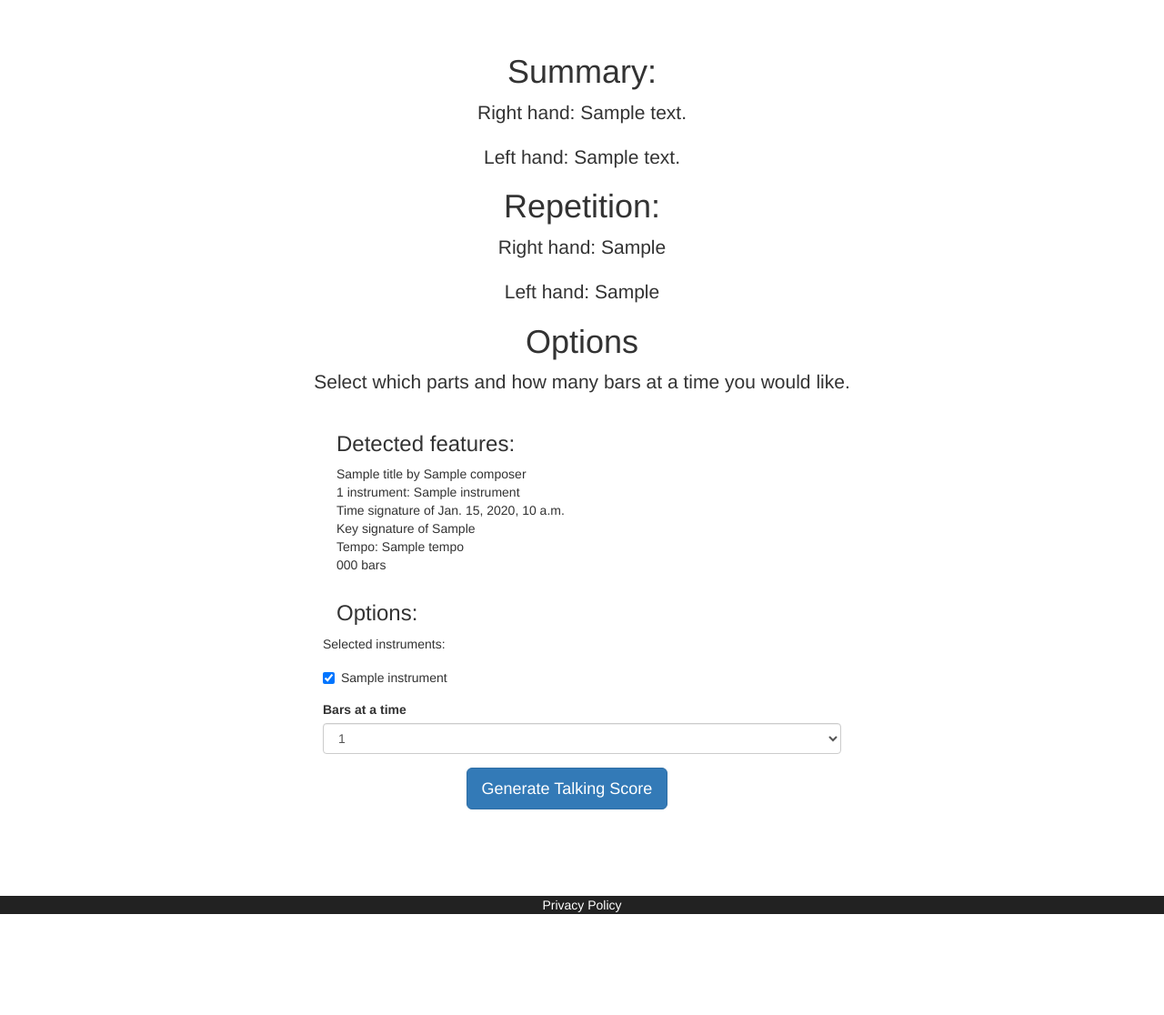
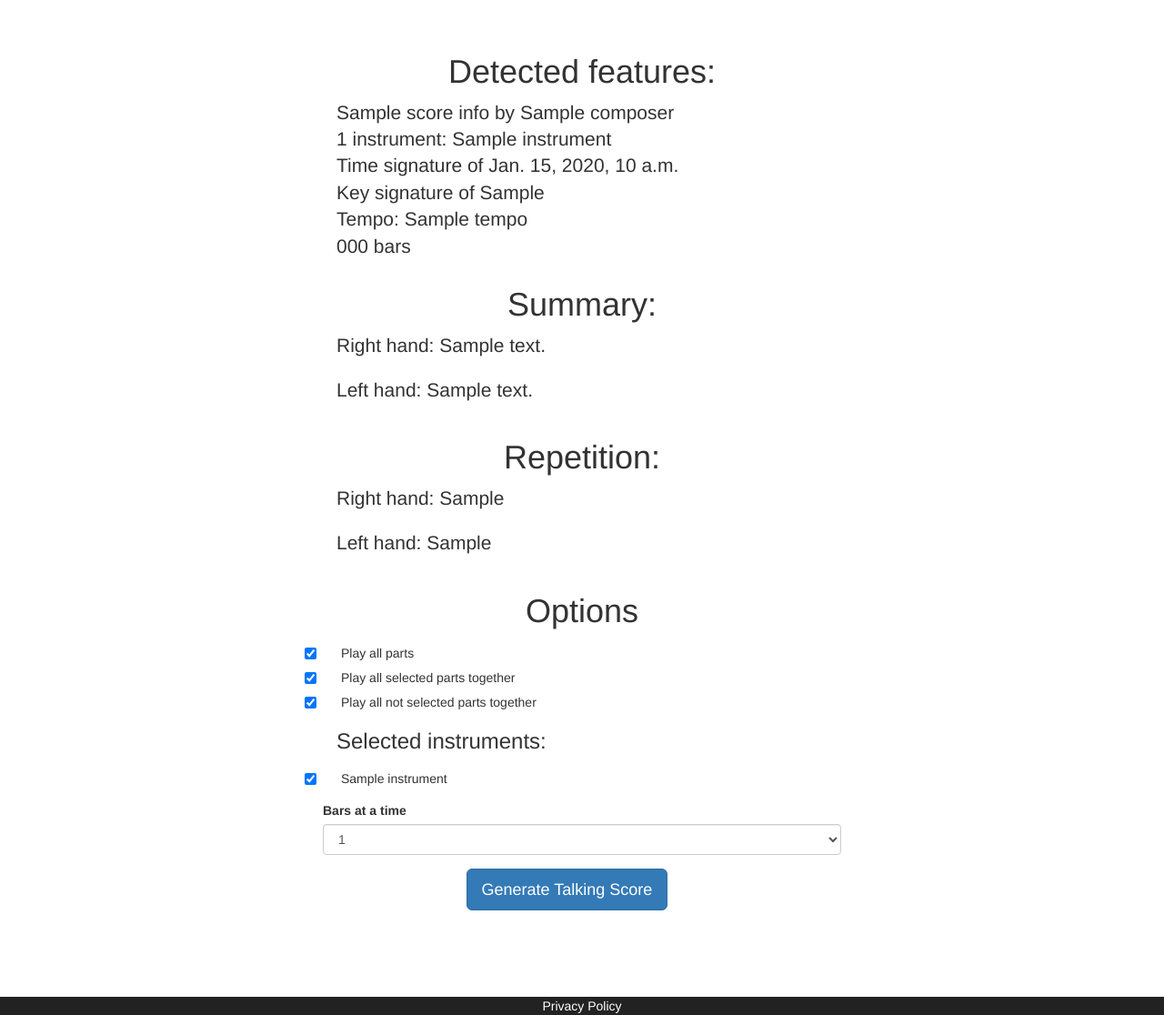
Before and after one commit to bentimms/talkingscores, a Django app: template talkingscoresapp/templates/options.html in a window 1280 px wide. Shown: the part 51-1167 px from the top of the page at 91% size. Before the commit the page ends 1056 px from the top, so only its background shows below. Run offline with Django 3.2, Linux system fonts and the light colour scheme; tables that the repository leaves empty hold one stand-in row (values such as "Sample post"); the template is opened without the code that fills it: values that come from a table or form of the project are taken from there, most other values are stand-ins (such as "Sample title", 1, 10 or a date in 2020); parts of the project's set-up code (start-up, migrations or seed data) failed here and were passed over; some libraries are stand-ins or nearby versions.

Commit message:
Get the selected instruments from options.html into .opts json file and then into HTMLTalkingScoreFormatter

```diff
--- a/lib/talkingscoreslib.py
+++ b/lib/talkingscoreslib.py
@@ -405,7 +405,11 @@ class HTMLTalkingScoreFormatter():
             'pitchBeforeDuration': False,
             'describeBy': 'beat',
             'handsTogether': True,
-            'barsAtATime': int(options["bars_at_a_time"])
+            'barsAtATime': int(options["bars_at_a_time"]),
+            'playAll':options["play_all"],
+            'playSelected':options["play_selected"],
+            'playUnselected':options["play_unselected"],
+            'instruments':options["instruments"],
         }
 
     def generateHTML(self,output_path="",web_path=""):
--- a/talkingscoresapp/templates/options.html
+++ b/talkingscoresapp/templates/options.html
@@ -5,68 +5,86 @@
 {% block noindex %}<meta name="robots" content="noindex" />{% endblock %}
 
 {% block content %}
-    <h1>Summary:</h1>
-    <p class="lead">Right hand: {{summary_right_hand}}</p>
-    <p class="lead">Left hand: {{summary_left_hand}}</p>
 
-    <h1>Repetition:</h1>
-    <p class="lead">Right hand: {{repetition_right_hand}}</p>
-    <p class="lead">Left hand: {{repetition_left_hand}}</p>
+    {% if form.non_field_errors %}
+        <div class="alert alert-danger" role="alert">
+            <span class="glyphicon glyphicon-exclamation-sign" aria-hidden="true"></span>
+            {{ form.non_field_errors }}
+        </div>
+    {% endif %}
 
-    <h1>Options</h1>
-    <p class="lead">Select which parts and how many bars at a time you would like.</p>
+    {% if form.errors %}
+        <div class="alert alert-danger" role="alert">
+            <span class="glyphicon glyphicon-exclamation-sign" aria-hidden="true"></span>
+            {{ form.errors }}
+        </div>
+    {% endif %}
 
-    <div class="row text-left">
+    <h1>Detected features:</h1>
+    <div class="row text-left lead">
         <div class="col-md-6 col-md-offset-3">
-            <h3>Detected features:</h3>
             <ul class="list-unstyled">
-                <li>{{ title }} by {{ composer }}</li>
-                <li>{{ instruments|length }} instrument{{ instruments|length|pluralize }}:
-                    {% for instrument in instruments %}
-    {% if forloop.first %}{% else %}
-        {% if forloop.last %} and {% else %}, {% endif %}
-    {% endif %}{{instrument}}
-{% endfor %} </li>
-                <li>Time signature of {{ time_signature }}</li>
-                <li>Key signature of {{ key_signature }}</li>
-                <li>Tempo: {{ tempo }}</li>
-                <li>{{ number_of_bars }} bars</li>
+                <li>{{ score_info.title }} by {{ score_info.composer }}</li>
+                <li>{{ score_info.instruments|length }} instrument{{ score_info.instruments|length|pluralize }}:
+                {% for instrument in score_info.instruments %}
+                    {% if forloop.first %}{% else %}
+                        {% if forloop.last %} and {% else %}, {% endif %}
+                    {% endif %}{{instrument}}
+                {% endfor %} </li>
+                <li>Time signature of {{ score_info.time_signature }}</li>
+                <li>Key signature of {{ score_info.key_signature }}</li>
+                <li>Tempo: {{ score_info.tempo }}</li>
+                <li>{{ score_info.number_of_bars }} bars</li>
             </ul>
         </div>
     </div>
 
+    <h1>Summary:</h1>
     <div class="row text-left">
         <div class="col-md-6 col-md-offset-3">
-            <h3>Options:</h3>
+            <p class="lead">Right hand: {{score_info.summary_right_hand}}</p>
+            <p class="lead">Left hand: {{score_info.summary_left_hand}}</p>
+        </div>
+    </div>
 
-        {% if form.non_field_errors %}
-        <div class="alert alert-danger" role="alert">
-        <span class="glyphicon glyphicon-exclamation-sign" aria-hidden="true"></span>
-            {{ form.non_field_errors }}
+    <h1>Repetition:</h1>
+    <div class="row text-left">
+        <div class="col-md-6 col-md-offset-3">        <p class="lead">Right hand: {{score_info.repetition_right_hand}}</p>
+            <p class="lead">Left hand: {{score_info.repetition_left_hand}}</p>
         </div>
-        {% endif %}
+    </div>
+    <h1>Options</h1>
 
-
-        {% if form.errors %}
-        <div class="alert alert-danger" role="alert">
-        <span class="glyphicon glyphicon-exclamation-sign" aria-hidden="true"></span>
-            {{ form.errors }}
-        </div>
-        {% endif %}
+    <div class="row text-left">
+        <div class="col-md-6 col-md-offset-3">
 
             <form class="form-horizontal" method="post">
                 {% csrf_token %}
-                <div class="form-group">
-                    <p>Selected instruments:</p>
 
-                    {% for instrument in instruments %}
+                <div id="" class="form-group">
                     <div class="checkbox">
-                        <label for="instrument_{{ forloop.counter }}">
-                            <input type="checkbox" id="instrument_{{ forloop.counter }}" value="checked" checked="checked"
-                                   aria-label="{{ instrument }}">
-                            {{ instrument }}
-                        </label>
+                        <input type="checkbox" name="chk_playAll" id="chk_playAll" value="checked" checked="checked" aria-label="Play all parts"/>
+                        <label for="chk_playAll">Play all parts</label>
                     </div>
+                    <div class="checkbox">
+                        <input type="checkbox" name="chk_playSelected" id="chk_playSelected" value="checked" checked="checked" aria-label="Play all selected parts together"/>
+                        <label for="chk_playSelected">Play all selected parts together</label>
+                    </div>
+                    <div class="checkbox">
+                        <input type="checkbox" name="chk_playUnselected" id="chk_playUnselected" value="checked" checked="checked" aria-label="Play all not selected parts together"/>
+                        <label for="chk_playUnselected">Play all not selected parts together</label>
+                    </div>
+                </div>
+
+                <h3>Selected instruments:</h3>
+                <div id="" class="form-group">
+                    {% for instrument in score_info.instruments %}
+                        <div class="checkbox">
+                            <input type="checkbox" name="instruments" id="instrument_{{ forloop.counter }}" value="{{ forloop.counter }}" checked="checked" aria-label="{{ instrument }}">
+                            <label for="instrument_{{ forloop.counter }}">
+                                {{ instrument }}
+                            </label>
+                        </div>
                     {% endfor %}
                 </div>
                 <div class="form-group">
--- a/talkingscoresapp/views.py
+++ b/talkingscoresapp/views.py
@@ -31,9 +31,13 @@ class MusicXMLUploadForm(forms.Form):
 
 
 class TalkingScoreGenerationOptionsForm(forms.Form):
-    # selected_instruments = forms.MultipleChoiceField(widget=forms.CheckboxSelectMultiple, label="Selected instruments")
+    chk_playAll = forms.BooleanField(required=False)
+    chk_playSelected = forms.BooleanField(required=False)
+    chk_playUnselected = forms.BooleanField(required=False)
+
+    instruments = forms.CharField(widget=forms.SelectMultiple, required=False,)
     bars_at_a_time = forms.ChoiceField(choices=(('1', 1), ('2', 2), ('4', 4), ('8', 8)), initial=4,
-                                       label="Bars at a time")
+        label="Bars at a time")
 
 
 class NotifyEmailForm(forms.Form):
@@ -141,21 +145,31 @@ def options(request, id, filename):
 
     if request.method == 'POST':
         form = TalkingScoreGenerationOptionsForm(request.POST)
-        if form.is_valid():
+        if (form.is_valid() and form.cleaned_data["instruments"]!='') :
+            instruments = list(map(int, eval(form.cleaned_data["instruments"])) )
             # Write out the options
-            options = {"bars_at_a_time": int(form.cleaned_data["bars_at_a_time"])}
+            options = {}
+            options["bars_at_a_time"] = int(form.cleaned_data["bars_at_a_time"])
+            options["play_all"] = form.cleaned_data["chk_playAll"]
+            options["play_selected"] = form.cleaned_data["chk_playSelected"]
+            options["play_unselected"] = form.cleaned_data["chk_playUnselected"]
+            options["instruments"] = instruments
+
             with open(options_path, "w") as options_fh:
                 json.dump(options, options_fh)
             return redirect('process', id, filename)
         else:
             logger.warn("Invalid form..." + str(form.errors))
+            print ( str(form.errors))
+            if form.cleaned_data["instruments"]=='':
+                form.add_error("instruments", "Please select at least instrument to describe...")
+
     else:
         form = TalkingScoreGenerationOptionsForm()
 
-    score_info['options_form'] = form
-
     template = loader.get_template('options.html')
-    return HttpResponse(template.render(score_info, request))
+    context = {'form': form, 'score_info':score_info}
+    return HttpResponse(template.render(context, request))
 
 
 # View for the main page
```
Also changed, not shown: lib/musicAnalyser.py (+8 -3 lines).
